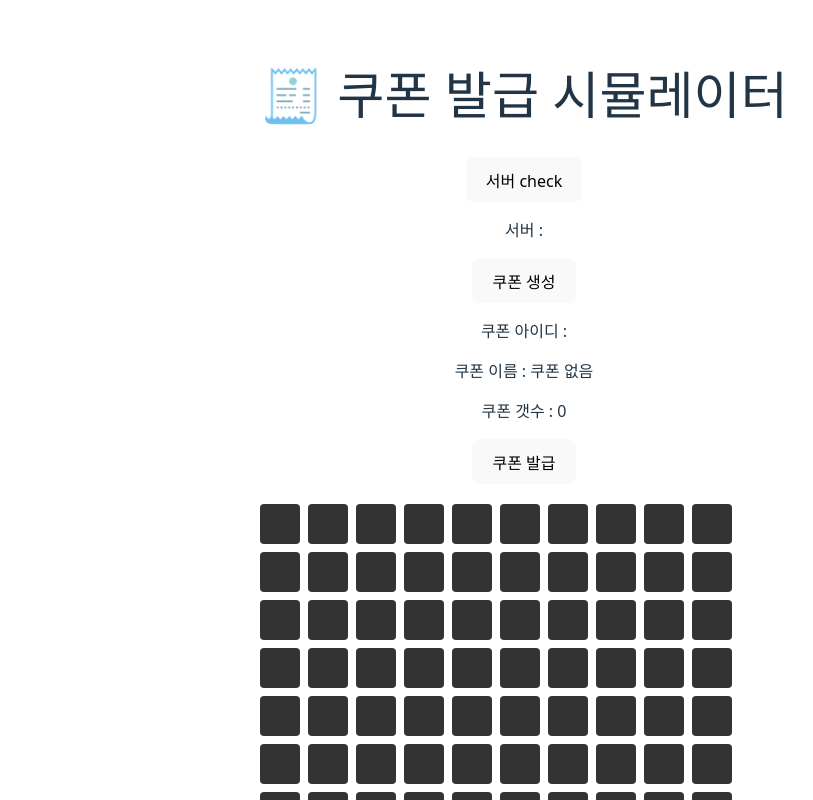
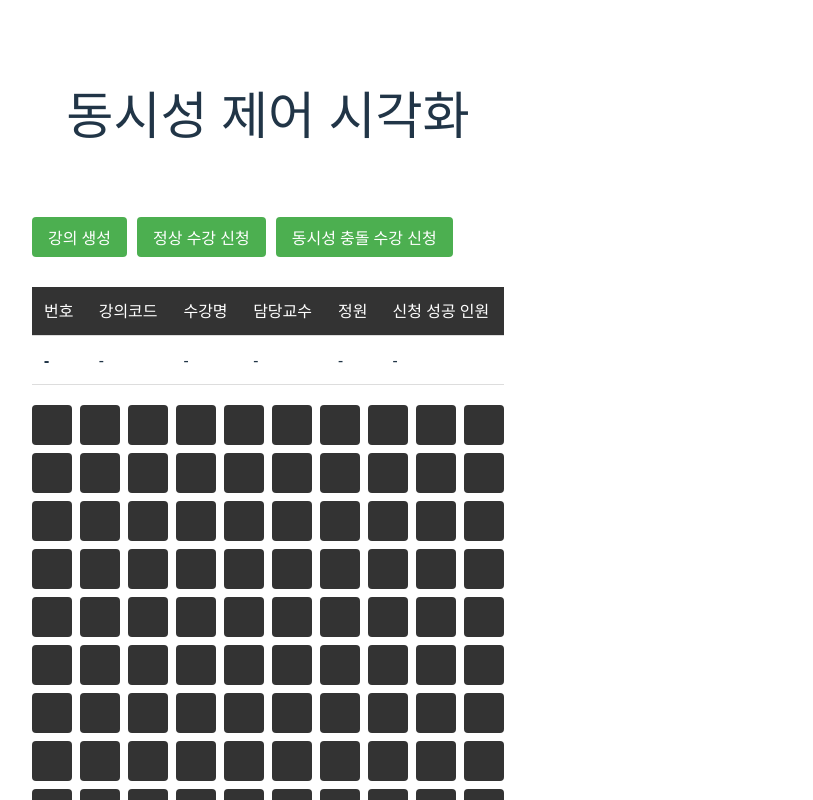
Before and after one commit to ByeongDoo-Han/scenario-front, a React (Vite) app: page / in a window 1280 px wide. Shown: the top 800 px of the page, without its empty margins (116-929 px from the left). Built offline with nearby package versions, Linux system fonts and the light colour scheme.

Commit message:
feat: build 스크립트 추가, 동시성 제어, 동시성 제어 없음 추가

```diff
--- a/src/pages/Concurrency.css
+++ b/src/pages/Concurrency.css
@@ -1,9 +1,51 @@
+.container {
+	max-width: 1200px;
+	margin: 0 auto;
+	padding: 20px;
+	display: grid;
+	grid-template-columns: 1fr 1fr;
+	gap: 40px;
+}
+
+.content-wrapper {
+	grid-column: 1 / 2;
+}
+
+.controls {
+	margin-bottom: 20px;
+	display: flex;
+	gap: 20px;
+	flex-wrap: wrap;
+}
+
+.controls button {
+	margin-right: 10px;
+	margin-bottom: 10px;
+	padding: 8px 16px;
+	background-color: #4CAF50;
+	color: white;
+	border: none;
+	border-radius: 4px;
+	cursor: pointer;
+	transition: background-color 0.3s;
+}
+
+.controls button:hover {
+	background-color: #45a049;
+}
+
+.controls button:disabled {
+	background-color: #cccccc;
+	cursor: not-allowed;
+}
+
 .grid {
 	display: grid;
 	grid-template-columns: repeat(10, 40px);
 	gap: 8px;
 	margin-top: 20px;
 }
+
 .box {
 	width: 40px;
 	height: 40px;
@@ -11,12 +53,45 @@
 	background-color: #333; /* 기본 */
 	transition: background-color 0.3s ease;
 }
+
 .box.success {
 	background-color: #4caf50; /* 초록색 */
 }
+
 .box.fail {
 	background-color: #f44336; /* 빨간색 */
 }
+
+.table-wrapper {
+	grid-column: 2 / 3;
+}
+
+.info-table {
+	width: 100%;
+	border-collapse: collapse;
+	margin-top: 20px;
+}
+
+.info-table th,
+.info-table td {
+	padding: 12px;
+	text-align: left;
+	border-bottom: 1px solid #ddd;
+}
+
+.info-table th {
+	background-color: #333;
+	color: white;
+}
+
+.info-table tr:hover {
+	background-color: #f5f5f5;
+}
+
+.info-table td:first-child {
+	font-weight: bold;
+}
+
 select {
 	margin-left: 5px;
 	margin-right: 5px;
--- a/src/pages/Concurrency.tsx
+++ b/src/pages/Concurrency.tsx
@@ -3,9 +3,17 @@ import axios from "axios";
 
 import "./Concurrency.css";
 
+interface Lecture {
+  id: number;
+  code: string;
+  name: string;
+  professor: string;
+  quantity: number;
+}
+
 type BoxStatus = "default" | "success" | "fail";
 const BOX_COUNT = 100;
-const DEV_URL = "http://localhost:8080";
+const DEV_URL = "";
 const generateShuffledIndices = () => {
 	const indices = Array.from({length: BOX_COUNT}, (_, i) => i);
 	for (let i = indices.length - 1; i > 0; i--) {
@@ -27,97 +35,180 @@ const getBoxColor = (status: BoxStatus) => {
 };
 
 const Concurrency = () => {
-	const [statuses, setStatuses] = useState<BoxStatus[]>(
-		Array(100).fill("default")
-	);
+	const [id, setId] = useState<number | null>(null);
+	const [lecture, setLecture] = useState<Lecture | null>(null);
+	const [success, setSuccess] = useState(0);
 	const [shuffledIndices, setShuffledIndices] = useState<number[]>(
 		generateShuffledIndices()
 	);
+	// const [quantityList, setQuantityList] = useState<number[]>([0,0,0,0,0]);
+	// const [successList, setSuccessList] = useState<number[]>([0,0,0,0,0]);
+	const [boxes, setBoxes] = useState<BoxStatus[]>(Array(BOX_COUNT).fill("default"));
+	// const [lectureList, setLectureList] = useState<Lecture[] | null>(null);
 
-	const [check, setCheck] = useState("");
-	const [id, setId] = useState(null);
-	const [name, setName] = useState("쿠폰 없음");
-	const [quantity, setQuantity] = useState(0);
+	// const list = async () => {
+	// 	const response = await axios.get(`${DEV_URL}/api/v1/courses`)
+	// 	setLectureList(response.data);
+	// }
 
-	const getCheck = async () => {
-		try {
-			const response = await axios.get(
-				`${DEV_URL}/api/v1/check`
-			);
-			setCheck(response.data);
-		} catch (error) {
-			console.error(error);
-		}
-	};
-	const issueAllCoupons = async () => {
-		if (id === null) return;
+	// useEffect(() => {
+	// 	list();
+	// }, []);
+
+	const applyLecture = async () => {
 		const promises = Array.from({length: BOX_COUNT}, (_, i) => {
-			const userId = i + 1;
+			const studentId = i + 1;
 
 			axios
 				.post(
-					`${DEV_URL}/api/v1/coupon/${id}?userId=${userId}`
+					`${DEV_URL}/api/v1/course/${id}?userId=${studentId}`
 				)
 				.then((response) => {
 					const result = response.data.result;
 					if (result === "success") {
 						updateBox(i, "success");
+						setSuccess((prev) => prev + 1);
 					} else {
 						updateBox(i, "fail");
 					}
 				})
 				.catch((error) => {
-					console.error(`User ${i + 1} 실패 : `, error.message);
+					console.error(`Student ${i + 1} 실패 : `, error.message);
 				});
 		});
+		await Promise.all(promises);
+	};
 
-		await Promise.all(promises); // 진짜 동시에 날림
+	const applyLectureNotSync = async () => {
+		const promises = Array.from({length: BOX_COUNT}, (_, i) => {
+			const studentId = i + 1;
+
+			axios
+				.post(
+					`${DEV_URL}/api/v1/course/notsync/${id}?userId=${studentId}`
+				)
+				.then((response) => {
+					const result = response.data.result;
+					if (result === "success") {
+						updateBox(i, "success");
+						setSuccess((prev) => prev + 1);
+					} else {
+						updateBox(i, "fail");
+					}
+				})
+				.catch((error) => {
+					console.error(`Student ${i + 1} 실패 : `, error.message);
+				});
+		});
+		await Promise.all(promises);
 	};
 
 	const updateBox = (index: number, state: BoxStatus) => {
-		setStatuses((prev) => prev.map((s, i) => (i === index ? state : s)));
+		setBoxes((prev) => prev.map((s, i) => (i === index ? state : s)));
+
 	};
 
-	const createCoupon = async () => {
-		const n = "쿠폰 없음";
-		const q = 0;
-		setName(n);
-		setQuantity(q);
-		setStatuses(Array(BOX_COUNT).fill("default"));
+	// const updateQuantityList = (num: number) => {
+	// 	setQuantityList(prev => {
+	// 		const newList = [num, ...prev];
+	// 		return newList.slice(0, 5); // 마지막 5개만 유지
+	// 	  });
+	// };
+
+	const createLecture = async () => {
+
+		setSuccess(0);
+		setBoxes(Array(BOX_COUNT).fill("default"));
 		setShuffledIndices(generateShuffledIndices());
+		try{
+			const response = await axios.post(`${DEV_URL}/api/v1/courses`)
 
-		try {
-			const response = await axios.post(
-				`${DEV_URL}/api/v1/coupons`
-			);
-			setName(response.data.couponName);
-			setQuantity(response.data.quantity);
+			setLecture(response.data);
 			setId(response.data.id);
+			// const r = await axios.get(`${DEV_URL}/api/v1/course/${id}`)
+			// updateQuantityList(r.data.quantity);
+			// setLecture(r.data);
 		} catch (error) {
 			console.error(error);
 		}
+		// list();
 	};
 
 	return (
+		<div className="container">
+			<h1>동시성 제어 시각화</h1>
+			<div className="content-wrapper">
+				<div className="controls">
 					<div>
-			<h1>🧾 쿠폰 발급 시뮬레이터</h1>
-			<div>
-				<button onClick={getCheck}>서버 check</button>
-				<p>서버 : {check}</p>
-				<button onClick={createCoupon}>쿠폰 생성</button>
-				<p>쿠폰 아이디 : {id}</p>
-				<p>쿠폰 이름 : {name}</p>
-				<p>쿠폰 갯수 : {quantity}</p>
-				<button onClick={issueAllCoupons}>쿠폰 발급</button>
+						<button onClick={createLecture}>강의 생성</button>
+						<button onClick={applyLecture}>정상 수강 신청</button>
+						<button onClick={applyLectureNotSync}>동시성 충돌 수강 신청</button>
 					</div>
-
+				</div>
+				<div className="table-wrapper">
+					<table className="info-table">
+						<thead>
+							<tr>
+								<th>번호</th>
+								<th>강의코드</th>
+								<th>수강명</th>
+								<th>담당교수</th>
+								<th>정원</th>
+								<th>신청 성공 인원</th>
+							</tr>
+						</thead>
+						<tbody>
+							<tr>
+								<td>{lecture?.id || "-"}</td>
+								<td>{lecture?.code || "-"}</td>
+								<td>{lecture?.name || "-"}</td>
+								<td>{lecture?.professor || "-"}</td>
+								<td>{lecture?.quantity || "-"}</td>
+								<td>{success || "-"}</td>
+							</tr>
+							{/* <tr>
+								<td>{lectureList?.[1].id || "-"}</td>
+								<td>{lectureList?.[1].code || "-"}</td>
+								<td>{lectureList?.[1].name || "-"}</td>
+								<td>{lectureList?.[1].professor || "-"}</td>
+								<td>{quantityList?.[1] || "-"}</td>
+								<td>{successList?.[1] || "-"}</td>
+							</tr>
+							<tr>
+								<td>{lectureList?.[2].id || "-"}</td>
+								<td>{lectureList?.[2].code || "-"}</td>
+								<td>{lectureList?.[2].name || "-"}</td>
+								<td>{lectureList?.[2].professor || "-"}</td>
+								<td>{quantityList?.[2] || "-"}</td>
+								<td>{successList?.[2] || "-"}</td>
+							</tr>
+							<tr>
+								<td>{lectureList?.[3].id || "-"}</td>
+								<td>{lectureList?.[3].code || "-"}</td>
+								<td>{lectureList?.[3].name || "-"}</td>
+								<td>{lectureList?.[3].professor || "-"}</td>
+								<td>{quantityList?.[3] || "-"}</td>
+								<td>{successList?.[3] || "-"}</td>
+							</tr>
+							<tr>
+								<td>{lectureList?.[4].id || "-"}</td>
+								<td>{lectureList?.[4].code || "-"}</td>
+								<td>{lectureList?.[4].name || "-"}</td>
+								<td>{lectureList?.[4].professor || "-"}</td>
+								<td>{quantityList?.[4] || "-"}</td>
+								<td>{successList?.[4] || "-"}</td>
+							</tr> */}
+						</tbody>
+					</table>
+				</div>
 				<div className="grid">
 					{shuffledIndices.map((index) => (
 						<div
 							key={index}
-						className={`box ${getBoxColor(statuses[index])}`}
+							className={`box ${getBoxColor(boxes[index])}`}
 						/>
 					))}
+				</div>
 			</div>
 		</div>
 	);
```
Also changed, not shown: 1 other file (tests, documents, lock files or other folders). Lines whose indentation alone changed are shown as unchanged.
